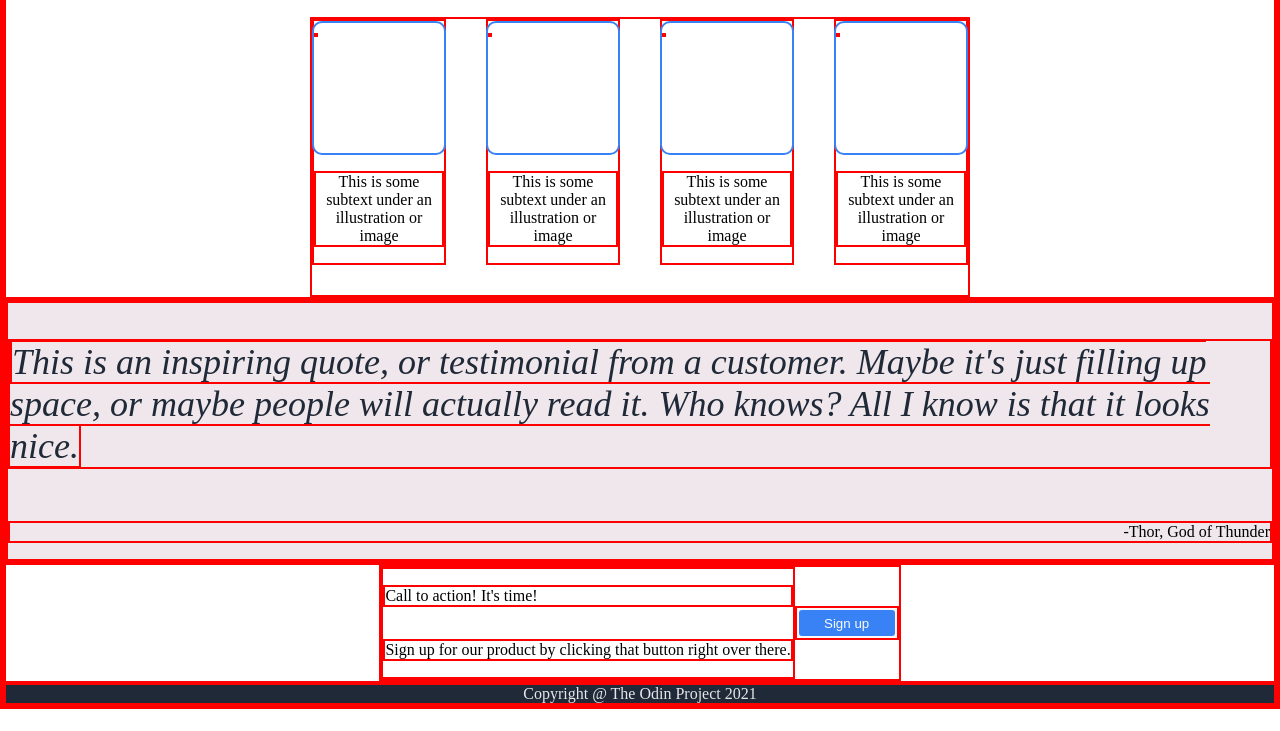
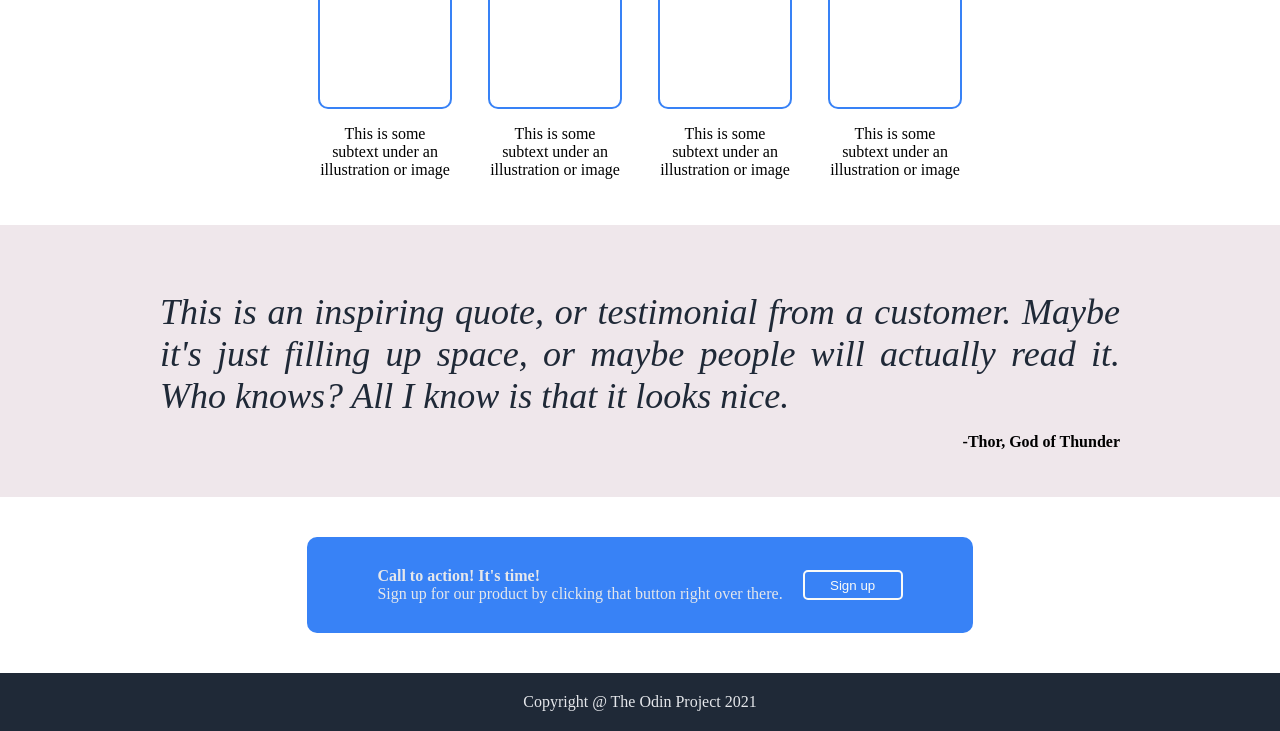
Before and after one commit to diegoj-fernandez/odin-landing-page, a plain HTML site: page index.html in a window 1280 px wide. Shown: the part 426-1157 px from the top of the page. Before the commit the page ends 1135 px from the top, so only its background shows below. Drawn offline with Linux system fonts and the light colour scheme.

Commit message:
Finish styleing rest of webpage

```diff
--- a/index.html
+++ b/index.html
@@ -25,6 +25,7 @@
         <div class="main-one-right">this is a placeholder for an image</div>
     </div>
     <div class="main-two">
+        <!-- This div does not grow and shrink with page -->
         <p class="main-two-header">Some random information.</p>
         <div class="main-two-body">
             <div class="main-two-info">
@@ -48,13 +49,13 @@
     <div class="main-three">
         <div class="main-three-info">
             <p class="quote"><em>This is an inspiring quote, or testimonial from a customer. Maybe it's just filling up space, or maybe people will actually read it. Who knows? All I know is that it looks nice.</em></p>
-            <p class="author">-Thor, God of Thunder</p>
+            <p class="author"><strong>-Thor, God of Thunder</strong></p>
         </div>
     </div>
     <div class="main-four">
         <div class="main-four-info">
             <div class="main-four-text">
-                <p>Call to action! It's time!</p>
+                <p><strong>Call to action! It's time!</strong></p>
                 <p>Sign up for our product by clicking that button right over there.</p>
             </div>
             <div class="main-four-button"><button>Sign up</button></div>
--- a/style.css
+++ b/style.css
@@ -1,6 +1,6 @@
-* {
+/** {
     border: 2px solid red;
-}
+}*/
 
 body {
     display: flex;
@@ -109,18 +109,21 @@ body {
     display: flex;
     justify-content: center;
     align-items: center;
+    padding: 30px;
 }
 
 .main-three-info {
     display: flex;
     flex-direction: column;
+    margin: 0 130px;
 }
 
 .quote {
     color: #1f2937;
     font-size: 36px;
     font-weight: 200;
-    text-align: left;
+    text-align: justify;
+    margin-bottom: 0;
 }
 
 .author {
@@ -135,14 +138,23 @@ body {
 }
 
 .main-four-info {
+    background-color: #3882f6;
     display: flex;
     align-items: center;
-
+    margin: 40px 80px;
+    padding: 30px 70px;
+    border-radius: 10px;
+    gap: 20px;
 }
 
 .main-four-text {
     display: flex;
     flex-direction: column;
+}
+
+.main-four-text p {
+    margin: 0;
+    color: #e5e7eb;
 }
 
 ul {
@@ -175,4 +187,5 @@ button {
     align-items: center;
     background-color: #1f2937;
     color: #e5e7eb;
+    padding: 20px 0;
 }
```
